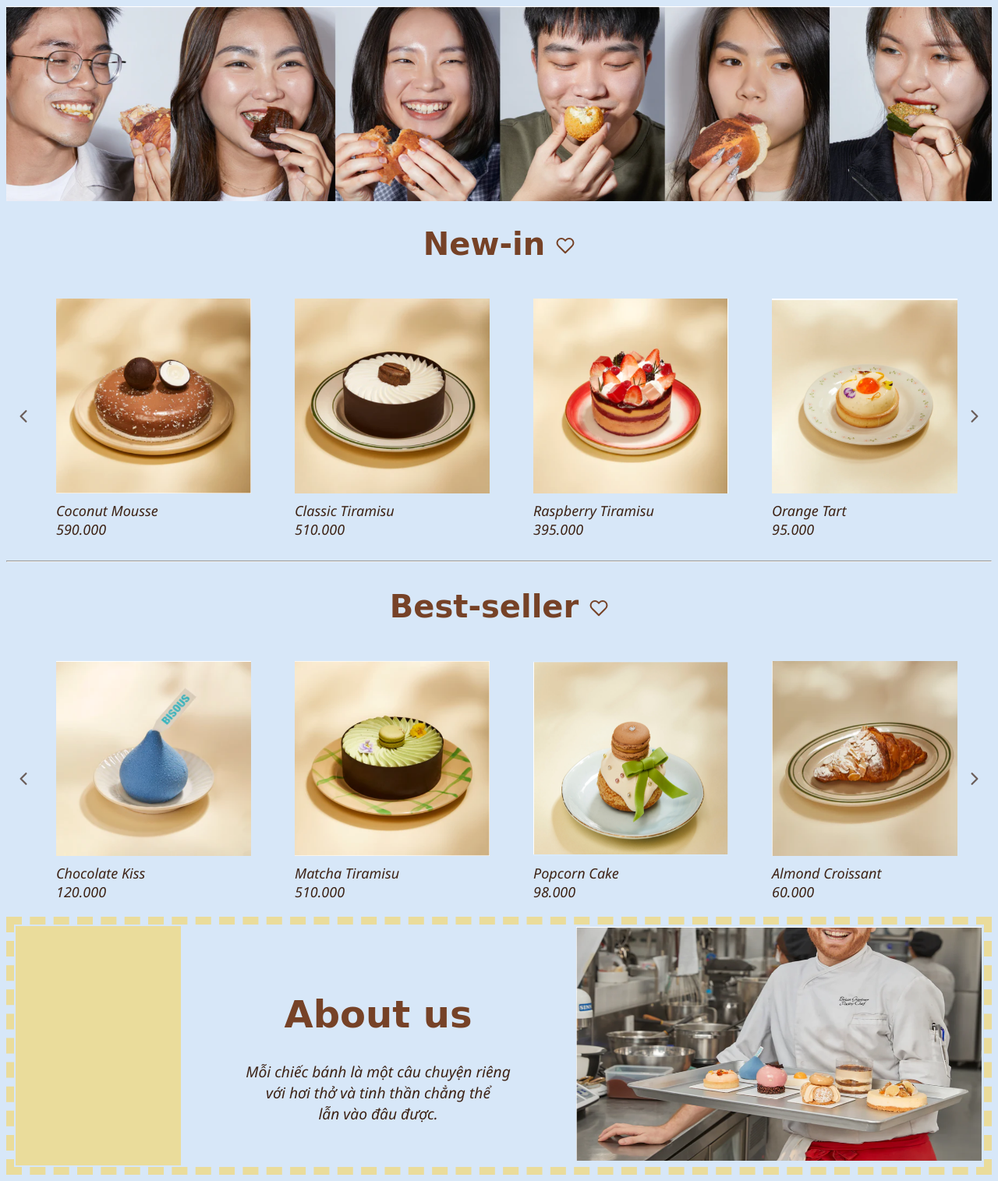
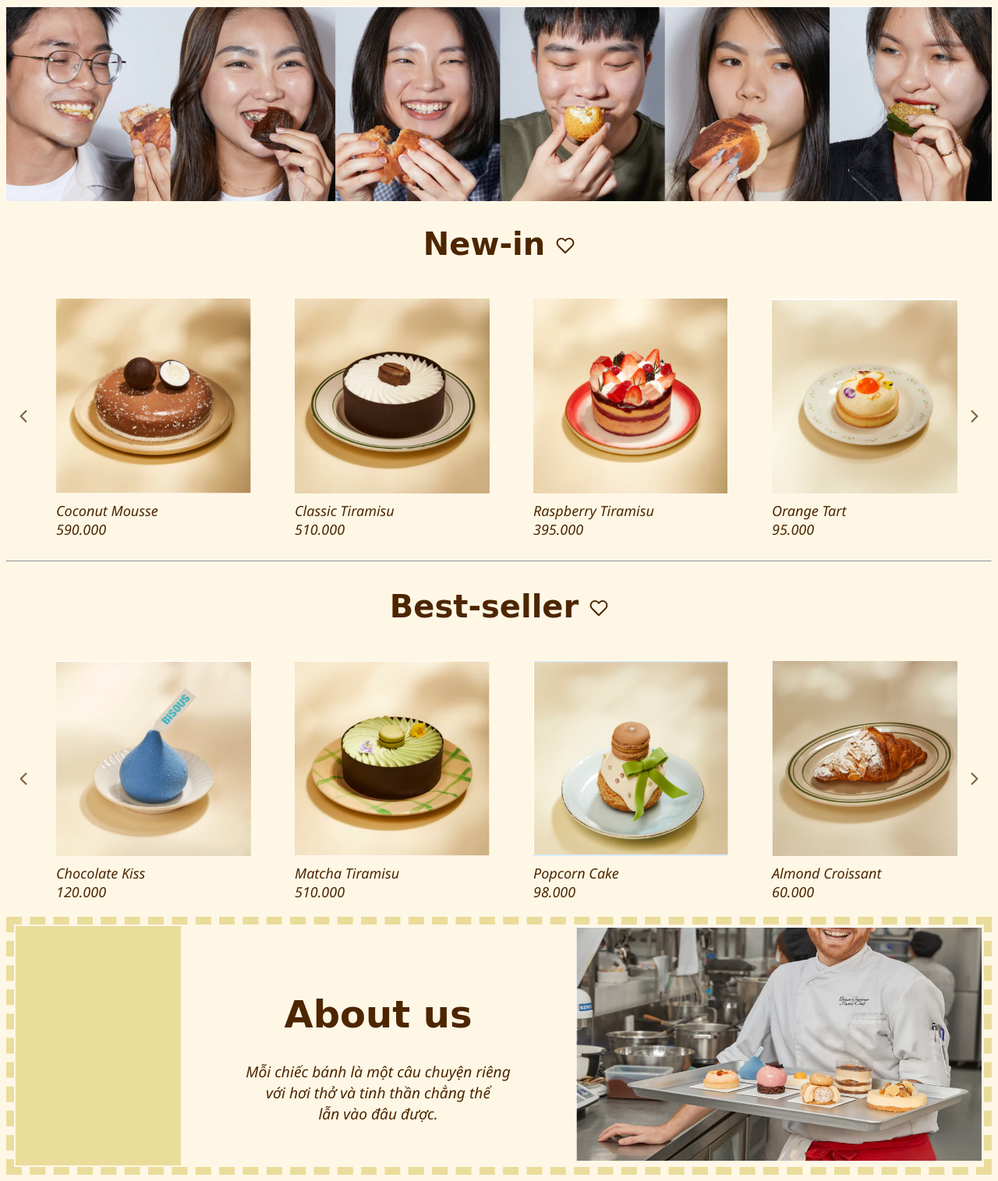
Before and after one commit to nguyenduongchitam/CakeShop, a PHP site: page /modules/homepage/home.php in a window 1280 px wide. Shown: the whole page at 78% size. Run offline with PHP 8.4, Linux system fonts and the light colour scheme; some libraries are stand-ins or nearby versions.

Commit message:
Update home.css

```diff
--- a/frontend/css/home.css
+++ b/frontend/css/home.css
@@ -1,7 +1,7 @@
 body{
-    background-color: rgb(215, 231, 248);
+    background-color: #fff7e6;
     font-family: 'Segoe UI';
-    color: rgb(61, 35, 22);
+    color: #4d2600;
 }
 .main {
     display: flex;
@@ -12,7 +12,7 @@ body{
     text-align:center;
     font-size: 250%;
     font-family:cursive;
-    color: rgb(118, 66, 39);
+    color: #4d2600;
 
 }
 
@@ -33,10 +33,10 @@ body{
 .slick-arrow
 {
     font-size: 24px;
-    color: rgb(61, 35, 22);
+    color: #4d2600;
 }
 .slick-prev{
-    background-color: rgb(215, 231, 248);
+    background-color: #fff7e6;
     border: none;
     padding: 10px 10px;
     opacity: 0.7;
@@ -44,7 +44,7 @@ body{
 }
 
 .slick-next{
-    background-color: rgb(215, 231, 248);
+    background-color: #fff7e6;
     border: none;
     padding: 10px 10px;
     opacity: 0.7;
@@ -73,5 +73,5 @@ td {
 .intext{
     font-size: 300%;
     font-family:cursive;
-    color: rgb(118, 66, 39);
+    color: #4d2600;
 }
```
